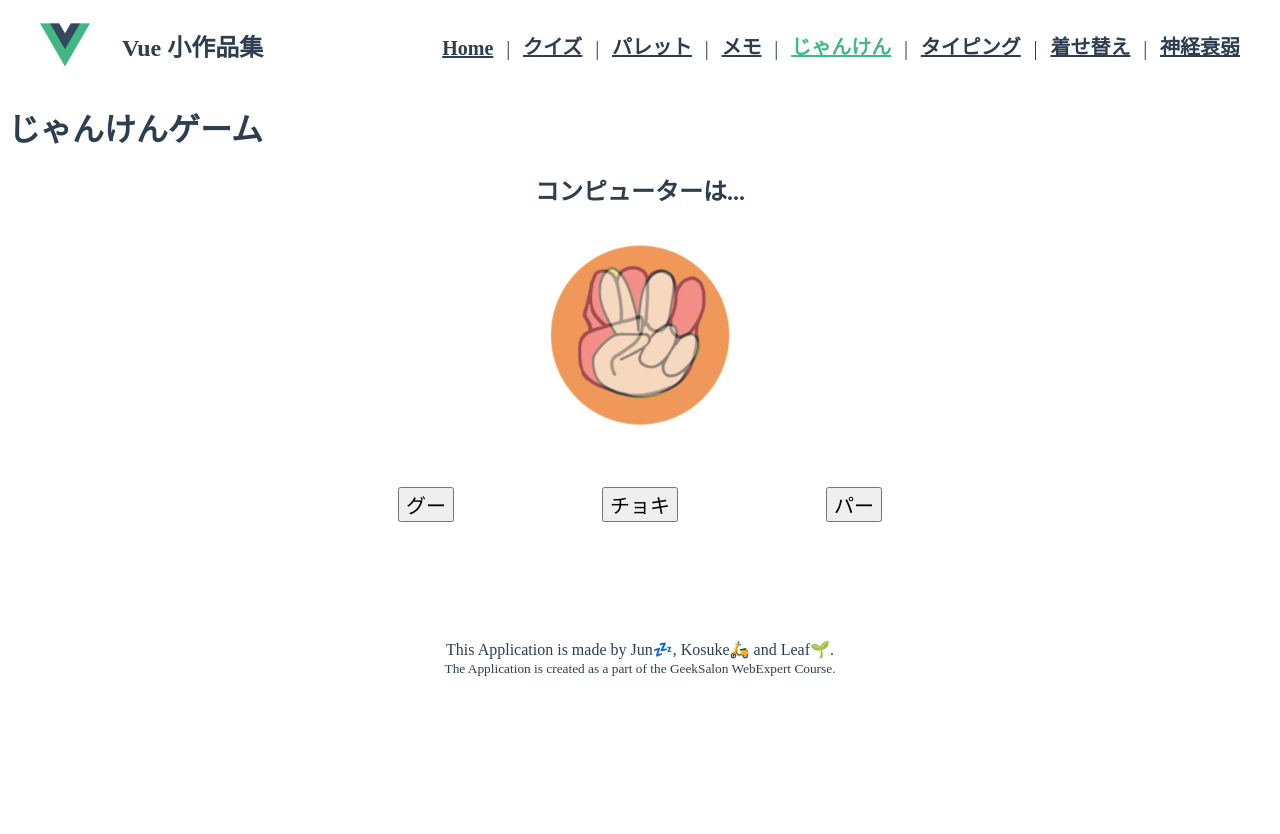
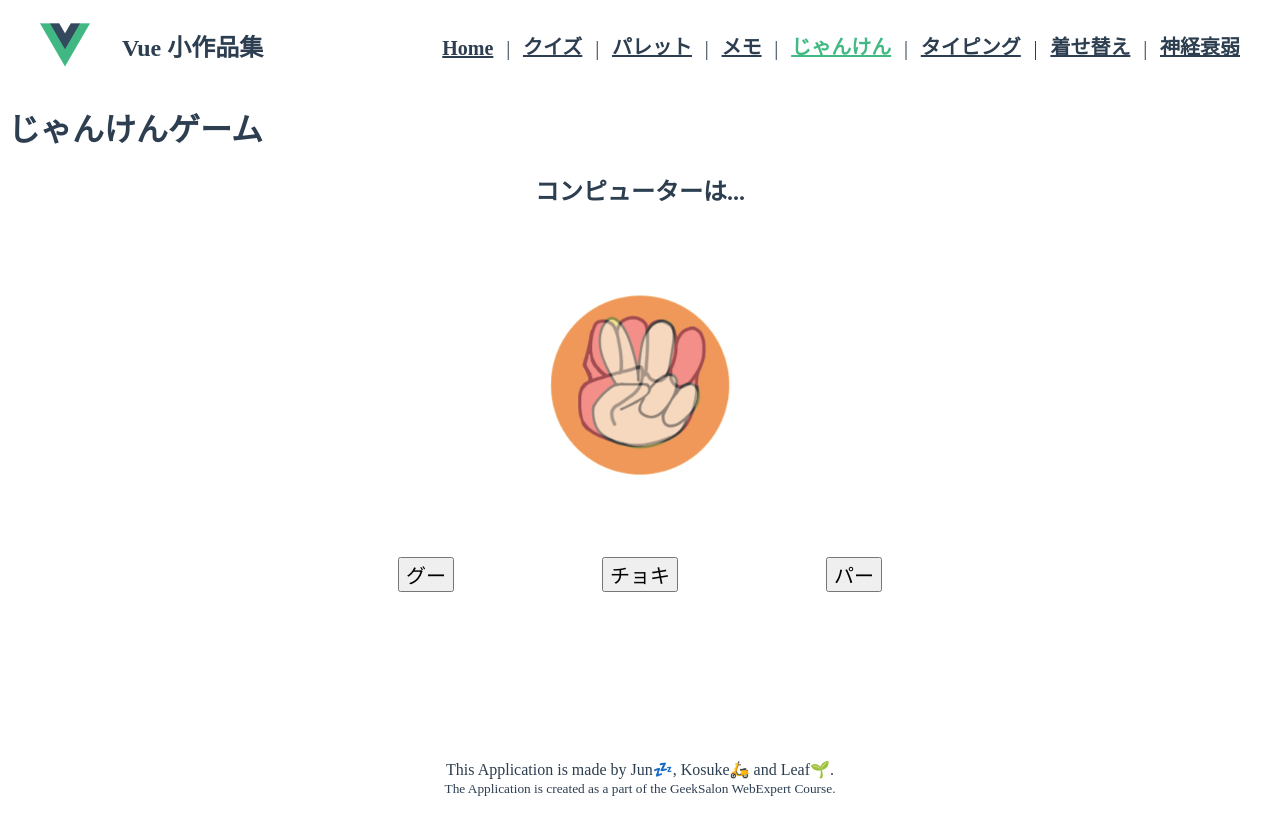
Before and after one commit to webex15-team-1/demo-team-app, a Vue app: page /janken in a window 1280 px wide. Shown: the top 834 px of the page. Before the commit the page ends 800 px from the top, so only its background shows below. Built offline with nearby package versions, Linux system fonts and the light colour scheme.

Commit message:
すこし調整

```diff
--- a/src/views/JankenApp.vue
+++ b/src/views/JankenApp.vue
@@ -107,7 +107,7 @@ export default {
 </script>
 <style>
 .te__images {
-  height: 240px;
+  height: 260px;
   position: relative;
 }
 
@@ -120,6 +120,7 @@ export default {
 .dwu__guu {
   width: 20%;
   position: absolute;
+  top: 50px;
   left: 40%;
   animation-name: images;
   animation-duration: 0.3s;
@@ -129,6 +130,7 @@ export default {
 .dwu__tyoki {
   width: 20%;
   position: absolute;
+  top: 50px;
   left: 40%;
   animation-name: images;
   animation-duration: 0.3s;
@@ -139,6 +141,7 @@ export default {
 .dwu__paa {
   width: 20%;
   position: absolute;
+  top: 50px;
   left: 40%;
   animation-name: images;
   animation-duration: 0.3s;
@@ -161,6 +164,7 @@ export default {
 
 .button__area {
   margin: 0 auto;
+  padding: 50px;
   width: 50%;
   display: flex;
   justify-content: space-around;
```
